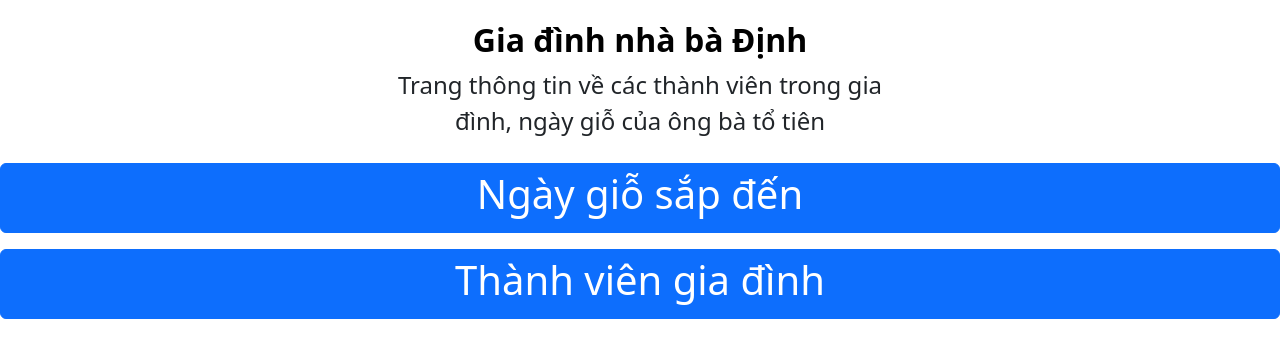
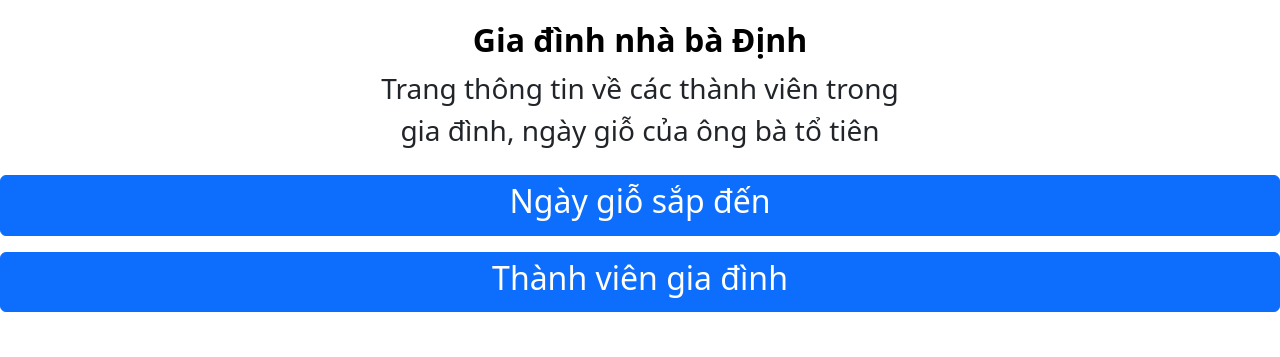
Before and after one commit to tai110402/family, a plain HTML site: page index.html in a window 1280 px wide. Shown: the part 201-558 px from the top of the page. Drawn offline with nearby package versions, Linux system fonts and the light colour scheme.

Commit message:
fix form

```diff
--- a/index.html
+++ b/index.html
@@ -31,7 +31,7 @@
         Gia đình nhà bà Định
       </h1>
       <div class="col-lg-6 mx-auto">
-        <p class="lead mb-4 fs-4 mx-3">
+        <p class="lead mb-4 fs-3 mx-3">
           Trang thông tin về các thành viên trong gia đình, ngày giỗ của ông bà
           tổ tiên
         </p>
@@ -46,7 +46,7 @@
         data-bs-toggle="collapse"
         href="#collapseExample1"
       >
-        <h1>Ngày giỗ sắp đến</h1>
+        <h2>Ngày giỗ sắp đến</h2>
       </a>
       <div class="collapse" id="collapseExample1">
         <div class="card card-body pb-0">
@@ -84,7 +84,7 @@
         aria-expanded="false"
         aria-controls="collapseExample"
       >
-        <h1>Thành viên gia đình</h1>
+        <h2>Thành viên gia đình</h2>
       </a>
       <div class="collapse" id="collapseExample2">
         <div class="card card-body">
```
